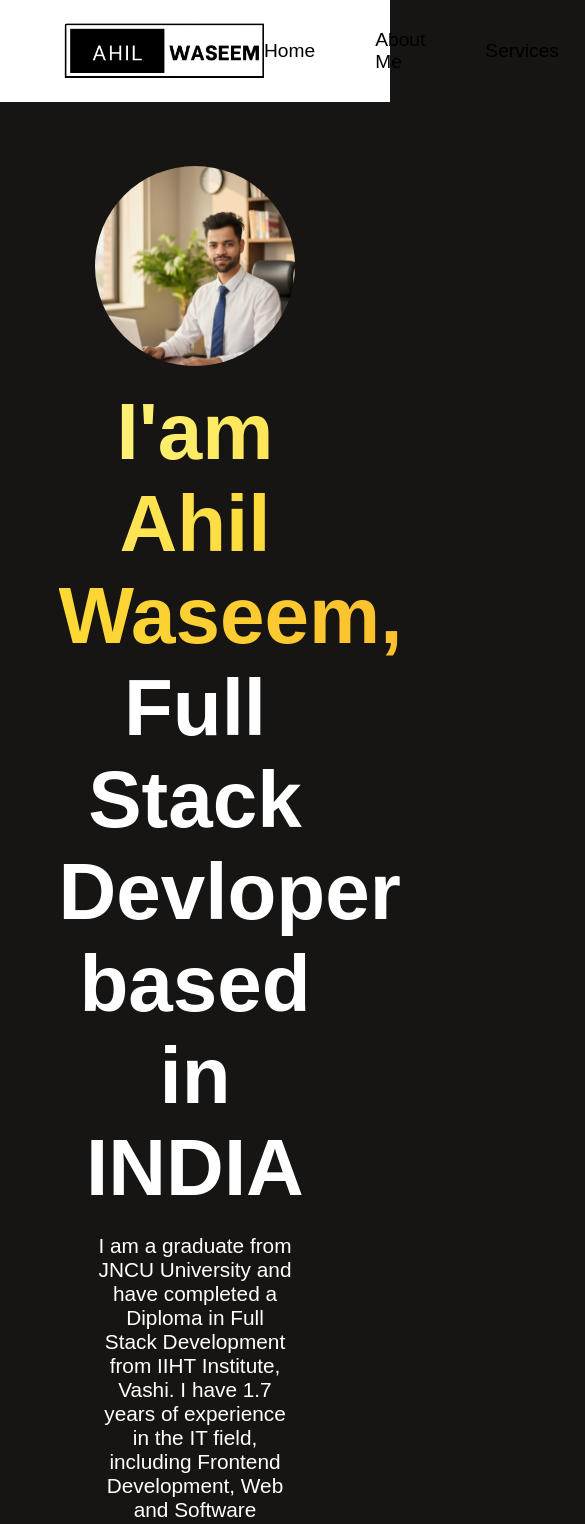
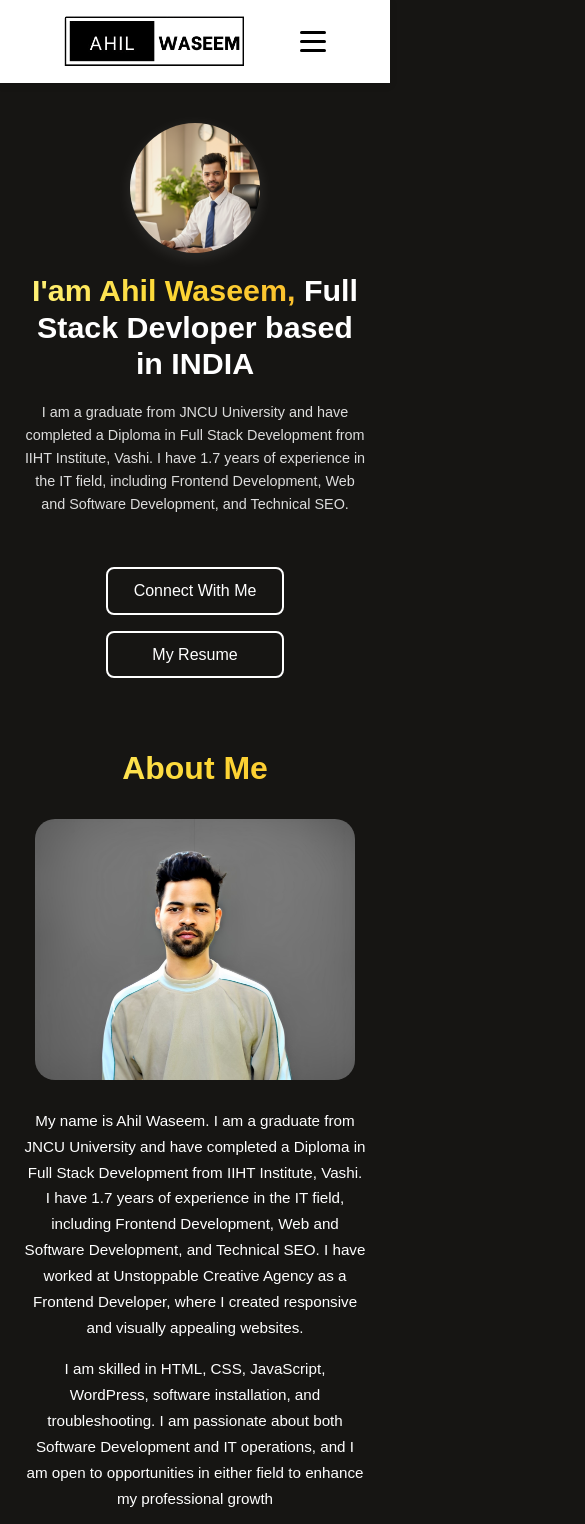
Before and after one commit to Ahil-Waseem/Ahil-React-Portfolio, a React app: page / in a window 390 px wide. Shown: the top 1524 px of the page, 585 px wide, since content can reach past the window. Built offline with nearby package versions, Linux system fonts and the light colour scheme; the HTML template or start-up script is replaced by a standard one.

Commit message:
responsivness complited

```diff
--- a/src/Components/About/About.css
+++ b/src/Components/About/About.css
@@ -1,87 +1,197 @@
-.about{
+.about {
     display: flex;
     flex-direction: column;
     padding: 3rem 4rem;
     gap: 2rem;
+}
 
-}
-.about-title{
+.about-title {
     text-align: center;
 }
+
 .about-title h1 {
-   /* color: yellow; */
     background: linear-gradient(90deg, #fff176, #fdd835, #fbc02d);
     -webkit-background-clip: text;
     -webkit-text-fill-color: transparent;
+    font-size: 2.5rem;
+    font-weight: 700;
+}
 
-}
-.about-section{
-    /* width: 30%; */
+.about-section {
     display: flex;
+    align-items: center;
+    justify-content: center;
     gap: 4rem;
 }
-.about-para{
+
+.about-left {
+    flex: 1;
+}
+
+.about-left img {
+    width: 100%;
+    max-width: 500px;
+    object-fit: contain;
+    border-radius: 20px;
+}
+
+.about-para {
+    flex: 1;
     display: flex;
     flex-direction: column;
     gap: 1rem;
+    color: white;
+    font-size: 1.1rem;
+    line-height: 1.7;
 }
-/* .about-left{
-    width: 30%;
-} */
-.about-left img{
-    width: 100%;
-    object-fit: contain;
-}
-.about-skills{
+
+.about-skills {
     display: flex;
     flex-direction: column;
     gap: 1rem;
-margin-top: 1rem;
+    margin-top: 1.5rem;
 }
-.about-skill{
+
+.about-skill {
     display: flex;
     gap: 1rem;
     align-items: center;
     transition: 0.3s;
 }
-.about-skill p{
+
+.about-skill p {
     min-width: 150px;
     font-size: 1.2rem;
     font-weight: 500;
 }
-.about-skill hr{
+
+.about-skill hr {
     outline: none;
     border: none;
     width: 50%;
     height: 8px;
-    /* background: linear-gradient(90deg, #ff7e5f, #feb47b, #ff512f); */
     background: linear-gradient(90deg, #fff176, #fdd835, #fbc02d);
     border-radius: 50px;
+}
 
-}
-.about-achivements{
+.about-achivements {
     display: flex;
     justify-content: space-between;
+    margin-top: 2rem;
+    flex-wrap: wrap;
+    gap: 1rem;
 }
-.about-achivement h1{
+
+.about-achivement h1 {
     font-size: 3rem;
     font-weight: 700;
-/* background: linear-gradient(90deg, #ff7e5f, #feb47b, #ff512f); */
     background: linear-gradient(90deg, #fff176, #fdd835, #fbc02d);
     background-clip: text;
     -webkit-text-fill-color: transparent;
 }
-.about-achivement p{
-    font-size: 1.5rem;
+
+.about-achivement p {
+    font-size: 1.4rem;
     font-weight: 500;
 }
-.about-skill:hover{
+
+.about-skill:hover {
     cursor: pointer;
     transform: scale(1.05);
     transition: 0.3s;
 }
-.about-achivement:hover{
+
+.about-achivement:hover {
     cursor: pointer;
     transform: scale(1.05);
     transition: 0.3s;
 }
+
+/* 📱 RESPONSIVE DESIGN */
+
+/* Tablets */
+@media (max-width: 992px) {
+    .about {
+        padding: 2rem;
+    }
+
+    .about-section {
+        flex-direction: column;
+        text-align: center;
+        gap: 2rem;
+    }
+
+    .about-left img {
+        max-width: 400px;
+    }
+
+    .about-para {
+        align-items: center;
+        font-size: 1rem;
+    }
+
+    .about-skill p {
+        font-size: 1.1rem;
+    }
+
+    .about-achivement h1 {
+        font-size: 2.2rem;
+    }
+
+    .about-achivement p {
+        font-size: 1.2rem;
+    }
+}
+
+/* Mobile */
+@media (max-width: 600px) {
+    .about {
+        padding: 1.5rem;
+    }
+
+    .about-title h1 {
+        font-size: 2rem;
+    }
+
+    .about-section {
+        flex-direction: column;
+        gap: 1.5rem;
+    }
+
+    .about-left img {
+        width: 100%;
+        max-width: 320px;
+    }
+
+    .about-para {
+        font-size: 0.95rem;
+        text-align: center;
+    }
+
+    .about-skill {
+        flex-direction: column;
+        gap: 0.6rem;
+    }
+
+    .about-skill p {
+        font-size: 1rem;
+    }
+
+    .about-skill hr {
+        width: 80%;
+    }
+
+    .about-achivements {
+        flex-direction: column;
+        align-items: center;
+        gap: 1.5rem;
+    }
+
+    .about-achivement h1 {
+        font-size: 1.8rem;
+    }
+
+    .about-achivement p {
+        font-size: 1rem;
+    }
+}
--- a/src/Components/About/About.jsx
+++ b/src/Components/About/About.jsx
@@ -3,7 +3,7 @@ import './About.css'
 import profile from "../../assets/Ahil-profile2.jpg"
 const About = () => {
   return (
-    <div className='about'>
+    <div id='about' className='about'>
       <div className="about-title">
         <h1>About Me</h1>
         {/* <img src={profile} alt="" /> */}
--- a/src/Components/Contact/Contact.css
+++ b/src/Components/Contact/Contact.css
@@ -26,6 +26,7 @@
     line-height: 1.6;
 }
 
+/* 🧭 Section Layout */
 .contact-section {
     display: flex;
     justify-content: space-between;
@@ -33,7 +34,7 @@
     gap: 4rem;
     flex-wrap: wrap;
     width: 100%;
-    max-width: 1000px;
+    max-width: 1100px;
 }
 
 .contact-left {
@@ -54,6 +55,7 @@
     line-height: 1.6;
 }
 
+/* 📨 Contact Details */
 .contact-details {
     display: flex;
     flex-direction: column;
@@ -81,6 +83,7 @@
     color: #ffcc00;
 }
 
+/* 📝 Contact Form */
 .contact-right {
     flex: 1;
     min-width: 320px;
@@ -132,14 +135,99 @@
     transform: translateY(-2px);
 }
 
-/* Responsive */
+/* ============================== */
+/* 📱 RESPONSIVE DESIGN START */
+/* ============================== */
+
+/* Tablets (900px and below) */
 @media (max-width: 900px) {
+    .contact {
+        padding: 3rem 2rem;
+    }
+
     .contact-section {
         flex-direction: column;
         align-items: center;
+        gap: 2.5rem;
+    }
+
+    .contact-left,
+    .contact-right {
+        width: 100%;
+        max-width: 600px;
+    }
+
+    .contact-left h2 {
+        text-align: center;
+    }
+
+    .contact-left p {
+        text-align: center;
+    }
+
+    .contact-details {
+        align-items: center;
+    }
+
+    .contact-detail {
+        width: 90%;
     }
 
     .contact-right {
         width: 100%;
     }
 }
+
+/* Mobile (600px and below) */
+@media (max-width: 600px) {
+    .contact {
+        padding: 2.5rem 1.5rem;
+        gap: 2rem;
+    }
+
+    .contact-title h1 {
+        font-size: 2rem;
+    }
+
+    .contact-title p {
+        font-size: 0.95rem;
+    }
+
+    .contact-left h2 {
+        font-size: 1.5rem;
+    }
+
+    .contact-detail {
+        width: 100%;
+        flex-direction: column;
+        text-align: center;
+    }
+
+    .contact-detail i {
+        font-size: 1.2rem;
+    }
+
+    .contact-right {
+        padding: 1.5rem;
+    }
+
+    .contact-right label {
+        font-size: 0.9rem;
+    }
+
+    .contact-right input,
+    .contact-right textarea {
+        font-size: 0.9rem;
+        padding: 0.7rem;
+    }
+
+    .send-btn {
+        font-size: 1rem;
+        width: 100%;
+    }
+                .contact-left,
+                .contact-right {
+                    width: 100%;
+                    max-width: 300px;
+                }
+}
--- a/src/Components/Contact/Contact.jsx
+++ b/src/Components/Contact/Contact.jsx
@@ -3,7 +3,7 @@ import "./Contact.css";
 
 const Contact = () => {
     return (
-        <div className="contact">
+        <div id='contact' className="contact">
             <div className="contact-title">
                 <h1>Get In Touch</h1>
                 <p>Let’s create something amazing together — I’d love to hear from you!</p>
--- a/src/Components/Hero/Hero.css
+++ b/src/Components/Hero/Hero.css
@@ -1,4 +1,4 @@
-.hero{
+.hero {
     display: flex;
     align-items: center;
     justify-content: center;
@@ -6,49 +6,156 @@
     gap: 20px;
     margin-top: 4rem;
     color: white;
+    text-align: center;
 }
-.hero img{
+
+.hero img {
     width: 200px;
     height: 200px;
     border-radius: 100px;
     object-fit: cover;
+    box-shadow: 0 4px 15px rgba(255, 255, 255, 0.1);
 }
-.hero h1{
-    text-align: center;
+
+.hero h1 {
     width: 70%;
     font-size: 5rem;
     font-weight: 600;
+    line-height: 1.2;
 }
-.hero h1 span{
-    /* background: linear-gradient(90deg, #ff7e5f, #feb47b, #ff512f); */
+
+.hero h1 span {
     background: linear-gradient(90deg, #fff176, #fdd835, #fbc02d);
     -webkit-background-clip: text;
     -webkit-text-fill-color: transparent;
 }
-.hero p{
+
+.hero p {
     width: 50%;
     text-align: center;
     font-size: 1.3rem;
+    color: #ddd;
+    line-height: 1.6;
+    margin-bottom: 1rem;
 }
-.hero-action{
+
+.hero-action {
     display: flex;
     align-items: center;
+    justify-content: center;
     gap: 4rem;
     font-size: 1rem;
     font-weight: 500;
     margin-bottom: 3rem;
 }
-.hero-connect{
-    padding: 0.5rem 1.5rem;
+
+.hero-connect,
+.hero-resume {
+    padding: 0.7rem 1.8rem;
     border: 2px solid white;
-    border-radius: 5px;
+    border-radius: 8px;
     cursor: pointer;
-    transition: 0.5s;
+    transition: all 0.4s ease;
 }
-.hero-resume{
-    padding: 0.5rem 1.5rem;
-    border: 2px solid white;
-    border-radius: 5px;
-    cursor: pointer;
-    transition: 0.5s;
+
+.hero-connect:hover,
+.hero-resume:hover {
+    background: #fdd835;
+    color: black;
+    transform: scale(1.05);
+    border-color: #fdd835;
 }
+
+/* =========================== */
+/* 📱 RESPONSIVE DESIGN START  */
+/* =========================== */
+
+/* 💻 Tablets (max-width: 992px) */
+@media (max-width: 992px) {
+    .hero {
+        margin-top: 3rem;
+        gap: 1.5rem;
+    }
+
+    .hero img {
+        width: 160px;
+        height: 160px;
+    }
+
+    .hero h1 {
+        font-size: 3.5rem;
+        width: 85%;
+    }
+
+    .hero p {
+        width: 70%;
+        font-size: 1.1rem;
+    }
+
+    .hero-action {
+        gap: 2.5rem;
+    }
+
+    .hero-connect,
+    .hero-resume {
+        padding: 0.6rem 1.4rem;
+        font-size: 0.95rem;
+    }
+}
+
+/* 📲 Mobile (max-width: 600px) */
+@media (max-width: 600px) {
+    .hero {
+        margin-top: 2.5rem;
+        gap: 1.2rem;
+        padding: 0 1.5rem;
+    }
+
+    .hero img {
+        width: 130px;
+        height: 130px;
+    }
+
+    .hero h1 {
+        font-size: 2.2rem;
+        width: 100%;
+    }
+
+    .hero p {
+        width: 100%;
+        font-size: 1rem;
+    }
+
+    .hero-action {
+        flex-direction: column;
+        gap: 1rem;
+        margin-top: 1rem;
+    }
+
+    .hero-connect,
+    .hero-resume {
+        width: 80%;
+        padding: 0.8rem 1rem;
+        font-size: 1rem;
+        text-align: center;
+    }
+    .about-skill hr{
+        width: 100% !important;
+    }
+}
+
+/* Extra Small Devices (max-width: 400px) */
+@media (max-width: 400px) {
+    .hero h1 {
+        font-size: 1.9rem;
+    }
+
+    .hero p {
+        font-size: 0.9rem;
+    }
+
+    .hero-connect,
+    .hero-resume {
+        width: 90%;
+    }
+}
--- a/src/Components/Hero/Hero.jsx
+++ b/src/Components/Hero/Hero.jsx
@@ -4,7 +4,7 @@ import profile from "../../assets/profile-1.png"
 
 const Hero = () => {
   return (
-    <div className='hero'>
+    <div id="home" className='hero'>
       <img src={profile} alt="" />
       <h1><span>I'am Ahil Waseem,</span> Full Stack Devloper based in INDIA</h1>
       <p>I am a graduate from JNCU University and have completed a Diploma in Full Stack Development from IIHT Institute, Vashi. I have 1.7 years of experience in the IT field, including Frontend Development, Web and Software Development, and Technical SEO. </p>
--- a/src/Components/MyWork/MyWork.css
+++ b/src/Components/MyWork/MyWork.css
@@ -1,4 +1,4 @@
-.my_work{
+.my_work {
     display: flex;
     flex-direction: column;
     align-items: center;
@@ -6,40 +6,47 @@
     gap: 2rem;
     padding: 3rem 4rem;
 }
-.mywork-title{
+
+.mywork-title {
     text-align: center;
 }
- .mywork-title h1{
+
+.mywork-title h1 {
     font-size: 2.5rem;
     background: linear-gradient(90deg, #fff176, #fdd835, #fbc02d);
-        -webkit-background-clip: text;
-        -webkit-text-fill-color: transparent;
+    -webkit-background-clip: text;
+    -webkit-text-fill-color: transparent;
     position: relative;
     text-align: center;
 }
-.mywork-container{
+
+/* 🔲 Image Grid Layout */
+.mywork-container {
     display: grid;
-    grid-template-columns: 1fr 1fr 1fr;
+    grid-template-columns: repeat(3, 1fr);
     gap: 2rem;
-
-}
-.mywork-container img{
-    box-sizing: border-box;
-    width: 419px;
-    height: 250px;
-    transition: 0.3s;
-    cursor: pointer;
-    border-radius: 20px;
-    /* object-fit: contain; */
-}
-.mywork-container img:hover{
-    transform: scale(1.1);
-    border: 4px solid yellow;
-    border-radius: 10px;
-    transition: 0.2s;
+    justify-items: center;
 }
 
-.mywork-showmore{
+.mywork-container img {
+    box-sizing: border-box;
+    width: 100%;
+    max-width: 420px;
+    height: 250px;
+    object-fit: inherit;
+    border-radius: 20px;
+    transition: all 0.3s ease;
+    cursor: pointer;
+}
+
+.mywork-container img:hover {
+    transform: scale(1.05);
+    border: 3px solid yellow;
+    border-radius: 10px;
+}
+
+/* 🔘 Show More Button */
+.mywork-showmore {
     display: flex;
     align-items: center;
     gap: 0.5rem;
@@ -50,11 +57,59 @@
     border-radius: 10px;
     font-size: 1.2rem;
     font-weight: 600;
-    transition: 0.6s;
+    transition: 0.3s ease;
 }
-.mywork-showmore:hover{
-    /* background-color: white; */
-    /* color: black; */
+
+.mywork-showmore:hover {
     gap: 1rem;
-    transition: 0.3s;
+    background-color: yellow;
+    color: black;
+    border: 2px solid yellow;
+    transform: scale(1.05);
 }
+
+/* 📱 Responsive Design */
+
+/* Tablets (2 columns) */
+@media (max-width: 992px) {
+    .mywork-container {
+        grid-template-columns: repeat(2, 1fr);
+        gap: 1.5rem;
+    }
+
+    .mywork-container img {
+        height: 220px;
+    }
+
+    .mywork-title h1 {
+        font-size: 2.2rem;
+    }
+}
+
+/* Mobile (1 column) */
+@media (max-width: 600px) {
+    .my_work {
+        padding: 2rem;
+    }
+
+    .mywork-container {
+        grid-template-columns: 1fr;
+        gap: 1.2rem;
+    }
+
+    .mywork-container img {
+        width: 100%;
+        height: 200px;
+        object-fit: contain;
+        border-radius: 15px;
+    }
+
+    .mywork-title h1 {
+        font-size: 2rem;
+    }
+
+    .mywork-showmore {
+        font-size: 1rem;
+        padding: 0.8rem 1.2rem;
+    }
+}
--- a/src/Components/MyWork/MyWork.jsx
+++ b/src/Components/MyWork/MyWork.jsx
@@ -3,13 +3,24 @@ import "./MyWork.css"
 import mywork from "../../assets/mywork_data"
 const MyWork = () => {
   return (
-    <div className='my_work'>
+    <div id="projects" className='my_work'>
       <div className="mywork-title">
         <h1>My Latest Works</h1>
       </div>
+
       <div className="mywork-container">
-        {mywork.map((work,index) =>{
-            return <img src={work.w_img} alt="" key={index} />
+        {mywork.map((work, index) => {
+          return (
+            <a
+              key={index}
+              href={work.w_link}
+              target="_blank"
+              rel="noopener noreferrer"
+              className="work-card"
+            >
+              <img src={work.w_img} alt={work.w_name} />
+            </a>
+          );
         })}
       </div>
           <div className="mywork-showmore">
--- a/src/Components/Navbar/Navbar.css
+++ b/src/Components/Navbar/Navbar.css
@@ -1,35 +1,138 @@
-.navbar{
+/* 🟡 Main Navbar */
+.navbar {
     display: flex;
     justify-content: space-between;
     align-items: center;
     padding: 1rem 4rem;
     background-color: white;
+    position: sticky;
+    top: 0;
+    z-index: 1000;
+    box-shadow: 0 2px 8px rgba(0, 0, 0, 0.1);
 }
-.navbar img{
-    width: 200px;
+
+.logo {
+    width: 180px;
 }
-.nav-menu{
+
+/* 🟨 Menu Items */
+.nav-menu {
     display: flex;
     align-items: center;
     list-style: none;
-    gap: 60px;
+    gap: 50px;
     font-size: 1.2rem;
     color: black;
+    transition: all 0.4s ease;
+}
 
+.nav-menu li {
+    position: relative;
+    padding: 0.5rem 1rem;
+    border-radius: 25px;
+    transition: all 0.3s ease;
 }
-.nav-connect{
+
+.nav-menu li::after {
+    content: "";
+    position: absolute;
+    inset: 0;
+    border-radius: 25px;
+    border: 2px solid transparent;
+    background: linear-gradient(90deg, yellow, #fcd34d, #facc15) border-box;
+    -webkit-mask: linear-gradient(#fff 0 0) padding-box, linear-gradient(#fff 0 0);
+    -webkit-mask-composite: destination-out;
+    mask-composite: exclude;
+    opacity: 0;
+    transition: opacity 0.3s ease;
+    pointer-events: none;
+}
+
+.nav-menu li:hover::after {
+    opacity: 1;
+}
+
+.anchor-link {
+    text-decoration: none;
+    color: black;
+    font-weight: 500;
+}
+
+/* 🟢 Connect Button */
+.nav-connect {
     color: white;
     font-weight: 500;
-    /* border: 2px solid black; */
-    padding: .7rem 1.5rem;
+    padding: 0.7rem 1.5rem;
     border-radius: 25px;
     cursor: pointer;
-    font-size: 1.3rem;
-    /* background: linear-gradient(90deg, #ff7f5fc0, #feb47bd3, #ff522fbb); */
+    font-size: 1.1rem;
     background-color: black;
-    /* background: linear-gradient(90deg, #facc15, #f59e0b, #d9b906); */
-    transition: 0.5s;
+    transition: 0.4s ease;
 }
-.nav-connect:hover{
+
+.nav-connect:hover {
+    background-color: yellow;
+    color: black;
     transform: scale(1.05);
 }
+
+/* 🍔 Hamburger Menu */
+.hamburger {
+    display: none;
+    flex-direction: column;
+    cursor: pointer;
+    gap: 6px;
+}
+
+.hamburger span {
+    width: 26px;
+    height: 3px;
+    background-color: black;
+    transition: all 0.3s ease;
+    border-radius: 2px;
+}
+
+/* Active Hamburger Animation */
+.hamburger.active span:nth-child(1) {
+    transform: rotate(45deg) translate(5px, 5px);
+}
+
+.hamburger.active span:nth-child(2) {
+    opacity: 0;
+}
+
+.hamburger.active span:nth-child(3) {
+    transform: rotate(-45deg) translate(5px, -5px);
+}
+
+/* 📱 Responsive Design */
+@media (max-width: 900px) {
+    .nav-menu {
+        position: absolute;
+        top: 80px;
+        right: 0;
+        flex-direction: column;
+        background: white;
+        width: 100%;
+        gap: 1.5rem;
+        padding: 2rem 0;
+        box-shadow: 0 4px 10px rgba(0, 0, 0, 0.1);
+        transform: translateY(-150%);
+        opacity: 0;
+        visibility: hidden;
+    }
+
+    .nav-menu.open {
+        transform: translateY(0);
+        opacity: 1;
+        visibility: visible;
+    }
+
+    .nav-connect {
+        display: none;
+    }
+
+    .hamburger {
+        display: flex;
+    }
+}
--- a/src/Components/Navbar/Navbar.jsx
+++ b/src/Components/Navbar/Navbar.jsx
@@ -1,22 +1,57 @@
-import React from 'react'
-import "./Navbar.css"
-import Ahillogo from "../../assets/Ahillogo.png"
+import React, { useState } from "react";
+import "./Navbar.css";
+import Ahillogo from "../../assets/Ahillogo.png";
+import AnchorLink from "react-anchor-link-smooth-scroll";
+
 const Navbar = () => {
+  const [menuOpen, setMenuOpen] = useState(false);
+
   return (
-    <div>
-       <div className='navbar'>
-      <img src={Ahillogo} alt="" />
-      <ul className="nav-menu">
-        <li>Home</li>
-        <li>About Me</li>
-        <li>Services</li>
-        <li>Portfolio</li>
-        <li>Contact</li>
+    <nav className="navbar">
+      <img src={Ahillogo} alt="Logo" className="logo" />
+
+      {/* Hamburger Icon */}
+      <div
+        className={`hamburger ${menuOpen ? "active" : ""}`}
+        onClick={() => setMenuOpen(!menuOpen)}
+      >
+        <span></span>
+        <span></span>
+        <span></span>
+      </div>
+
+      {/* Nav Menu */}
+      <ul className={`nav-menu ${menuOpen ? "open" : ""}`}>
+        <li>
+          <AnchorLink className="anchor-link" offset={50} href="#home">
+            Home
+          </AnchorLink>
+        </li>
+        <li>
+          <AnchorLink className="anchor-link" offset={50} href="#about">
+            About Me
+          </AnchorLink>
+        </li>
+        <li>
+          <AnchorLink className="anchor-link" offset={50} href="#services">
+            Services
+          </AnchorLink>
+        </li>
+        <li>
+          <AnchorLink className="anchor-link" offset={50} href="#projects">
+            My Works
+          </AnchorLink>
+        </li>
+        <li>
+          <AnchorLink className="anchor-link" offset={50} href="#contact">
+            Contact
+          </AnchorLink>
+        </li>
       </ul>
+
       <div className="nav-connect">Connect With Me</div>
-    </div>
-    </div>
-  )
-}
+    </nav>
+  );
+};
 
-export default Navbar
+export default Navbar;
--- a/src/Components/Services/Services.jsx
+++ b/src/Components/Services/Services.jsx
@@ -11,7 +11,7 @@ const Services = () => {
   };
 
   return (
-    <div className="services">
+    <div id="services" className="services">
       <div className="services-title">
         <h1>My Services</h1>
       </div>
--- a/src/assets/mywork_data.js
+++ b/src/assets/mywork_data.js
@@ -11,16 +11,19 @@ const mywork =[
         w_no:1,
         w_name: "Web Design",
         w_img: website1,
+        w_link: "https://www.mynirvana.in/nirvana-city-of-music/"
     },
     {
         w_no: 2,
         w_name: "Web Design",
         w_img: website2,
+        w_link: "https://rooted-to-you-kappa.vercel.app/"
     },
     {
         w_no: 3,
         w_name: "Web Design",
         w_img: website3,
+        w_link: "https://getunstoppable.in/"
     },
     // {
     //     w_no: 4,
@@ -31,11 +34,13 @@ const mywork =[
         w_no: 5,
         w_name: "Web Design",
         w_img: website5,
+        w_link: "https://ahil-waseem.github.io/Frontend-Theemwiz/"
     },
     {
         w_no: 6,
         w_name: "Web Design",
         w_img: website6,
+        w_link: "https://ahil-waseem.github.io/AmazonFrontend/"
     },
 ];
 
```
Lines whose indentation alone changed are shown as unchanged.
